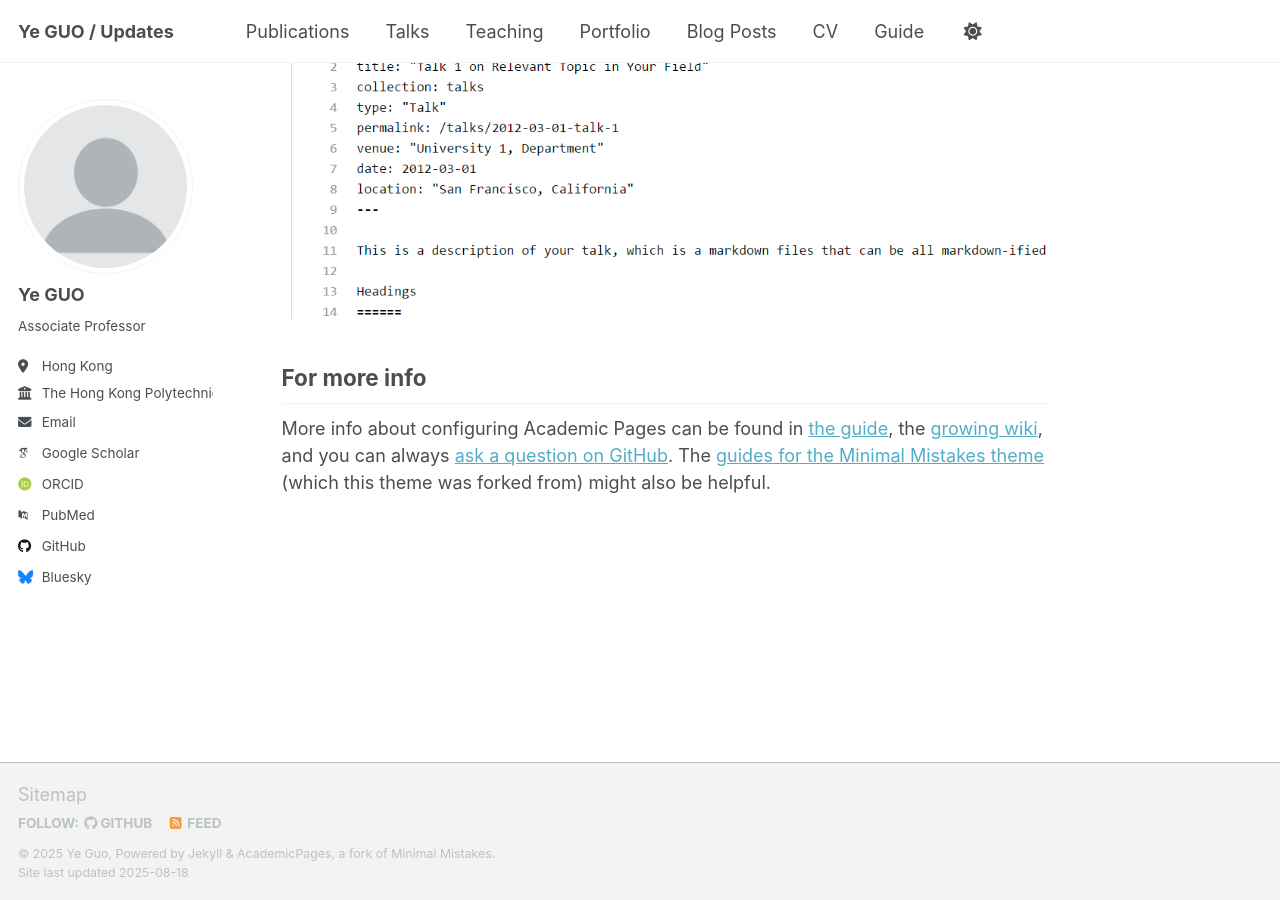
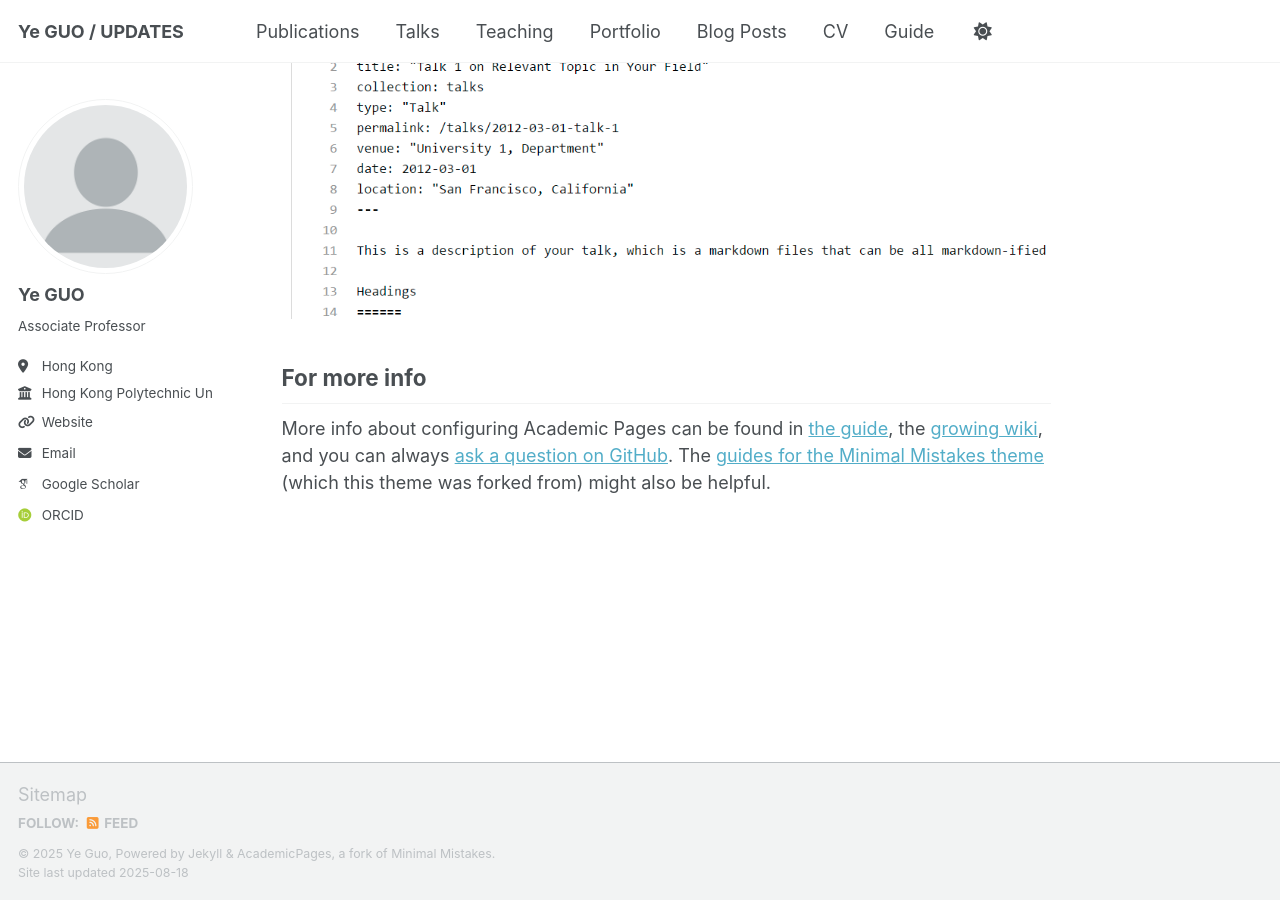
Before and after one commit to ye-guo/ye-guo.github.io, a Jekyll site: the page built from _pages/about.md, in a window 1280 px wide and 900 px high, scrolled down 2880 px. Built offline with Jekyll 4.4.1, drawn with Linux system fonts in a browser that asks for light colours; some web fonts are replaced; a script that is not in the unit is left out.

Commit message:
Update _config.yml

```diff
--- a/_config.yml
+++ b/_config.yml
@@ -9,7 +9,7 @@
 # Basic Site Settings
 locale                   : "en-US"
 site_theme               : "default" # Currently available options are "default", "air"
-title                    : "Ye GUO / Updates"
+title                    : "Ye GUO / UPDATES"
 title_separator          : "-"
 name                     : &name "Ye Guo"
 description              : &description "personal description"
@@ -27,19 +27,19 @@ author:
   pronouns         : # example: "she/her"
   bio              : "Associate Professor"
   location         : "Hong Kong"
-  employer         : "The Hong Kong Polytechnic University"
-  uri              : # URL
+  employer         : "Hong Kong Polytechnic University"
+  uri              : "https://www.polyu.edu.hk/beee/people/academic-staff/guo-ye/"
   email            : "ye.guo@polyu.edu.hk"
 
   # Academic websites
   academia         : # URL
   arxiv            : # URL - Update with the correct link to your profile
-  googlescholar    : "https://scholar.google.com/citations?user=PS_CX0AAAAAJ"
+  googlescholar    : "https://scholar.google.com/citations?user=oNwKCqQAAAAJ&hl=en&oi=ao"
   inspire-hep      : # URL
   impactstory      : # URL
-  orcid            : "http://orcid.org/yourorcidurl"
+  orcid            : "https://orcid.org/0000-0002-5268-5289"
   semantic         : # URL
-  pubmed           : "https://www.ncbi.nlm.nih.gov/pubmed/?term=john+snow"
+  pubmed           : # URL
   researchgate     : # URL
   scopus           : # URL
 
@@ -47,13 +47,13 @@ author:
   bitbucket        : # Username - Update with your username on the site
   codepen          : # Username
   dribbble         : # Username
-  github           : "academicpages"
+  github           : # Username
   kaggle           : # Username
   stackoverflow    : # User number or user number and name (i.e., use "1" or "1/jeff-atwood")
 
   # Social media
   artstation       : # Username
-  bluesky          : "bsky.app" # Replace this with you Bluesky username
+  bluesky          : # Username
   facebook         : # Username
   flickr           : # Username
   foursquare       : # Username
```
